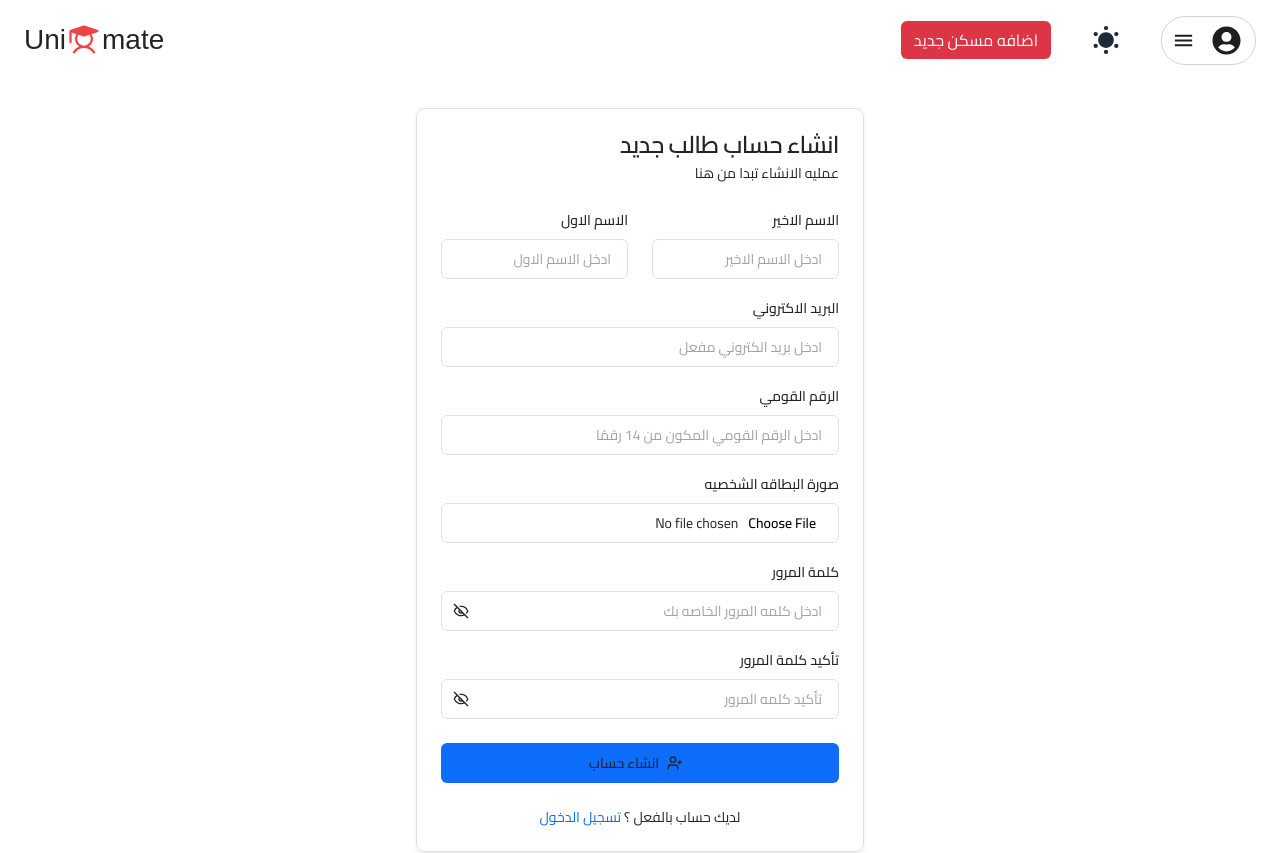
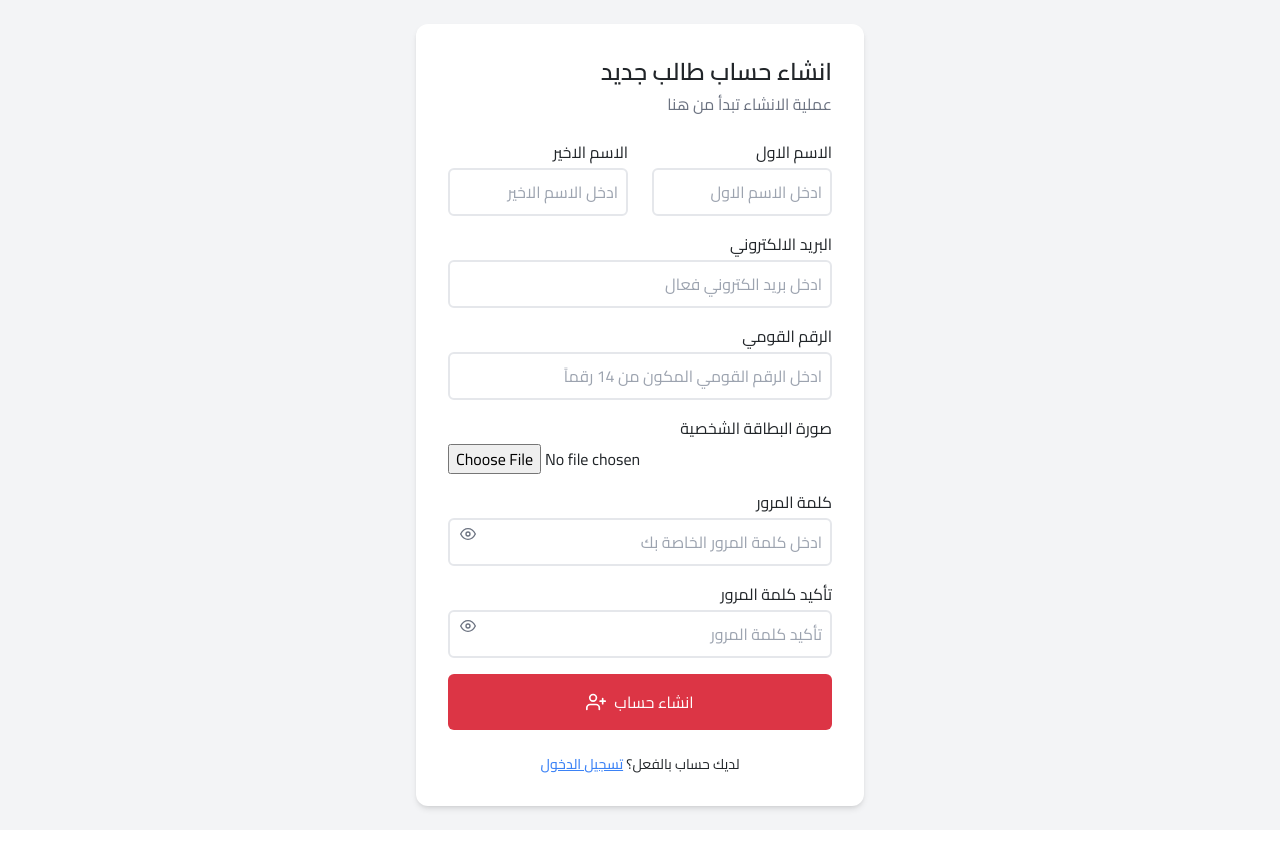
Before and after one commit to Mahmoud-Abd-Elrazek/Unimate, a React (Vite) app: page /register in a window 1280 px wide. Shown: the top 853 px of the page. After the commit the page ends 830 px from the top, so only its background shows below. Built offline with nearby package versions, Linux system fonts and the light colour scheme; a web font is replaced by a local one.

Commit message:
update the register page and reomve the footer and navbar form signin and register pages

```diff
--- a/src/App.tsx
+++ b/src/App.tsx
@@ -1,91 +1,114 @@
-// import React from 'react'
-import { BrowserRouter as Router, Routes, Route, Navigate } from 'react-router-dom'
-// pages
-import Home from "./pages/home/home"
-import Rooms from './pages/rooms/rooms'
-import NotFound from './pages/notfound/notFound'
-import Favorites from './pages/Favorites/favorites'
-// components
-import NavBar from './components/navbar/navbar'
-import Footer from './components/footer/footer'
-// import SigninCard from './components/signincard/signinCard'
-// import Register from './components/RegisterCard/register'
-import SignOutCard from './components/SignOutCard/signoutCard'
-import Help from './pages/Help/help'
+import {
+  BrowserRouter as Router,
+  Routes,
+  Route,
+  Navigate,
+  useLocation
+} from 'react-router-dom';
 
-import RoomDetails from './pages/RoomDetails/roomDetails'
+// Pages
+import Home from "./pages/home/home";
+import Rooms from './pages/rooms/rooms';
+import NotFound from './pages/notfound/notFound';
+import Favorites from './pages/Favorites/favorites';
+import SignOutCard from './components/SignOutCard/signoutCard';
+import Help from './pages/Help/help';
+import RoomDetails from './pages/RoomDetails/roomDetails';
+import ApartmentCard from './components/ApartmentCard/ApartmentCard';
+import Profile from './pages/Profile/profile';
+import AuthorLayout from './pages/AuthorLayout/authorLayout';
+import EditProfilepage from './pages/EditProfilePage/editProfilepage';
+import My_reservations from './pages/My_reservations/My_reservations';
+import Personal_Reviews from './pages/Personal_Reviews/Personal_Reviews';
+import Gallery from './pages/image_details/image_details';
+import UnauthorizedPage from './pages/UnauthorizedPage/UnauthorizedPage';
+import Reservation_requests_Owner from './pages/Reservation_requests_Owner/reservation_requests_Owner';
+import My_Money_transactions from './pages/My_Money_transactions/my_Money_transactions';
+import My_real_estate from './pages/My_properties/my_real_estate';
+import CreatePost from './pages/CreatePost/createPost';
+import Step1 from './pages/CreatePost/step1';
+import Step2 from './pages/CreatePost/step2';
+import Step3 from './pages/CreatePost/step3';
+import Step4 from './pages/CreatePost/step4';
+import LoginPage from './pages/LoginPage/LoginPage';
+import RegisterPage from './pages/RegisterPage/RegisterPage';
+import Housing_Services from './pages/Housing_Services/housing_services';
 
-import ApartmentCard from './components/ApartmentCard/ApartmentCard'
-import Profile from './pages/Profile/profile'
-import AuthorLayout from './pages/AuthorLayout/authorLayout'
-import EditProfilepage from './pages/EditProfilePage/editProfilepage'
-import My_reservations from './pages/My_reservations/My_reservations'
-import Personal_Reviews from './pages/Personal_Reviews/Personal_Reviews'
-import Gallery from './pages/image_details/image_details'
-import UnauthorizedPage from './pages/UnauthorizedPage/UnauthorizedPage'
-import Reservation_requests_Owner from './pages/Reservation_requests_Owner/reservation_requests_Owner'
-import My_Money_transactions from './pages/My_Money_transactions/my_Money_transactions'
-import My_real_estate from './pages/My_properties/my_real_estate'
-import CreatePost from './pages/CreatePost/createPost'
-import Step1 from './pages/CreatePost/step1'
-import Step2 from './pages/CreatePost/step2'
-import Step3 from './pages/CreatePost/step3'
-import Step4 from './pages/CreatePost/step4'
+// Components
+import NavBar from './components/navbar/navbar';
+import Footer from './components/footer/footer';
 
-import LoginPage from './pages/LoginPage/LoginPage'
-import RegisterPage from './pages/RegisterPage/RegisterPage'
-import Housing_Services from './pages/Housing_Services/housing_services'
-// App component  to wrap all routes and components in a Router and Routes
-export default function App() {
+function AppLayout() {
+  const location = useLocation();
+  const hideFooterNavbarRoutes = [
+    '/auther/editprofile',
+    '/auther/help',
+    '/SignIn',
+    '/register',
+    '/signout',
+    '/unauthorized'
+  ];
+
+  const shouldHideFooterNavbar = hideFooterNavbarRoutes.includes(location.pathname);
+
   return (
-    <div>
-      <Router>
-        <NavBar />
-
+    <>
+      {!shouldHideFooterNavbar && <NavBar />}
 
       <Routes>
         <Route path="/" element={<Home />} />
         <Route path="/rooms" element={<Rooms />} />
-          //auth
+
+        {/* Auth */}
         <Route path="/SignIn" element={<LoginPage />} />
-          <Route path='/register' element={<RegisterPage />} />
-          <Route path='/signout' element={<SignOutCard />} />
-          <Route path='/unauthorized' element={<UnauthorizedPage />} />
-          // room detials
-          <Route path='/img_details' element={<Gallery />} />
-          <Route path='/housing_services' element={<Housing_Services />} />
-          <Route path='/ApartmentCard' element={<ApartmentCard />} />
+        <Route path="/register" element={<RegisterPage />} />
+        <Route path="/signout" element={<SignOutCard />} />
+        <Route path="/unauthorized" element={<UnauthorizedPage />} />
 
-          //this route for the user page profile and the owner page profile
-          <Route path='/auther/*' element={<AuthorLayout />} >
-          // this route make the profile page is the default page that show when go to url /auther
+        {/* Room details */}
+        <Route path="/img_details" element={<Gallery />} />
+        <Route path="/housing_services" element={<Housing_Services />} />
+        <Route path="/ApartmentCard" element={<ApartmentCard />} />
+
+        {/* Author Pages */}
+        <Route path="/auther/*" element={<AuthorLayout />}>
           <Route index element={<Navigate to="profile" replace />} />
           <Route path="profile" element={<Profile />} />
           <Route path="favorites" element={<Favorites />} />
-            <Route path='help' element={<Help />} />
-            <Route path='editprofile' element={<EditProfilepage />} />
-            <Route path='myreservations' element={<My_reservations />} />//
-            <Route path='personalreviews' element={<Personal_Reviews />} />
-            <Route path='my_real_estate' element={<My_real_estate />} /> //this route for the owner
-            <Route path='reservation_requests_Owner' element={<Reservation_requests_Owner />} /> //this route for the owner
-            <Route path='my_money_transactions' element={<My_Money_transactions />} /> //this route for the owner
+          <Route path="help" element={<Help />} />
+          <Route path="editprofile" element={<EditProfilepage />} />
+          <Route path="myreservations" element={<My_reservations />} />
+          <Route path="personalreviews" element={<Personal_Reviews />} />
+          <Route path="my_real_estate" element={<My_real_estate />} />
+          <Route path="reservation_requests_Owner" element={<Reservation_requests_Owner />} />
+          <Route path="my_money_transactions" element={<My_Money_transactions />} />
         </Route>
 
-          <Route path='/roomdetails' element={<RoomDetails />} />
+        {/* Room detail page */}
+        <Route path="/roomdetails" element={<RoomDetails />} />
 
-          <Route path='/createpost' element={<CreatePost />}>
+        {/* Create Post */}
+        <Route path="/createpost" element={<CreatePost />}>
           <Route index element={<Navigate to="step1" replace />} />
-            <Route path='step1' element={<Step1 />} />
-            <Route path='step2' element={<Step2 />} />
-            <Route path='step3' element={<Step3 />} />
-            <Route path='step4' element={<Step4 />} />
+          <Route path="step1" element={<Step1 />} />
+          <Route path="step2" element={<Step2 />} />
+          <Route path="step3" element={<Step3 />} />
+          <Route path="step4" element={<Step4 />} />
         </Route>
 
-          <Route path='/help' element={<Help />} />
-          <Route path='*' element={<NotFound />} />
+        <Route path="/help" element={<Help />} />
+        <Route path="*" element={<NotFound />} />
       </Routes>
-        <Footer />
+
+      {!shouldHideFooterNavbar && <Footer />}
+    </>
+  );
+}
+
+export default function App() {
+  return (
+    <Router>
+      <AppLayout />
     </Router>
-    </div>
-  )
+  );
 }
--- a/src/pages/RegisterPage/RegisterPage.tsx
+++ b/src/pages/RegisterPage/RegisterPage.tsx
@@ -1,229 +1,168 @@
+import { Link, useNavigate } from "react-router-dom";
+import z from "zod";
+import { useForm, SubmitHandler } from "react-hook-form";
+import { zodResolver } from "@hookform/resolvers/zod";
 import { useState } from "react";
-import { Link } from "react-router-dom";
-import { Button } from "../../components/ui/button";
-import { Input } from "../../components/ui/input";
-import { Card, CardContent, CardDescription, CardFooter, CardHeader, CardTitle } from "../../components/ui/card";
-import { Form, FormControl, FormField, FormItem, FormLabel, FormMessage } from "../../components/ui/form";
-import { useForm } from "react-hook-form";
-import { Eye, EyeOff, UserPlus } from "lucide-react";
+import { FiEye, FiEyeOff, FiUserPlus } from "react-icons/fi";
 
-// import animation file
-import "../../../public/animations.css";
-
-interface RegisterFormData {
-  firstName: string;
-  lastName: string;
-  email: string;
-  password: string;
-  confirmPassword: string;
-  idPhoto: FileList;
-  nationalId: string;
-}
-
-const RegisterPage = () => {
+export default function RegisterPage() {
+  const navigate = useNavigate();
   const [showPassword, setShowPassword] = useState(false);
   const [showConfirmPassword, setShowConfirmPassword] = useState(false);
 
-  const form = useForm<RegisterFormData>({
-    defaultValues: {
-      firstName: "",
-      lastName: "",
-      email: "",
-      password: "",
-      confirmPassword: "",
-      nationalId: ""
-    }
+  const RegisterSchema = z.object({
+    firstname: z.string().min(1, { message: "ادخل الاسم الاول" }),
+    lastname: z.string().min(1, { message: "ادخل الاسم الاخير" }),
+    email: z.string().email({ message: "ادخل بريد الكتروني صحيح" }),
+    nationalID: z
+      .string()
+      .length(14, { message: "ادخل الرقم القومي المكون من 14 رقماً" }),
+    password: z.string().min(8, { message: "يجب أن تكون كلمة المرور أطول من 8 أحرف" }),
+    confirmPassword: z.string().min(8, "أعد كتابة كلمة المرور"),
+  }).refine((data) => data.password === data.confirmPassword, {
+    message: "كلمتا المرور غير متطابقتين",
+    path: ["confirmPassword"],
   });
 
-  const onSubmit = (data: RegisterFormData) => {
-    console.log("Registration data:", data);
-    // Here you would typically handle registration
+  type RegisterT = z.infer<typeof RegisterSchema>;
+
+  const {
+    register,
+    handleSubmit,
+    formState: { errors, isSubmitting },
+  } = useForm<RegisterT>({
+    mode: "onChange",
+    resolver: zodResolver(RegisterSchema),
+  });
+
+  const OnSubmit: SubmitHandler<RegisterT> = (data) => {
+    console.log(data);
+    navigate("/");
   };
 
   return (
-    <div className="min-h-screen flex items-center justify-center bg-background p-4 slide-in">
-      <Card className="w-full max-w-md">
-        <CardHeader className="text-right">
-          <CardTitle>انشاء حساب طالب جديد</CardTitle>
-          <CardDescription>عمليه الانشاء تبدا من هنا</CardDescription>
-        </CardHeader>
+    <div className="min-h-screen flex items-center justify-center bg-gray-100 p-4">
+      <div className="bg-white w-full max-w-md rounded-xl p-8 shadow-md text-right">
+        <h2 className="text-2xl font-semibold mb-1">انشاء حساب طالب جديد</h2>
+        <p className="text-gray-500 mb-6">عملية الانشاء تبدأ من هنا</p>
 
-        <Form {...form}>
-          <form onSubmit={form.handleSubmit(onSubmit)}>
-            <CardContent className="space-y-4">
-              <div className="grid grid-cols-2 gap-4">
-                <FormField
-                  control={form.control}
-                  name="firstName"
-                  render={({ field }) => (
-                    <FormItem className="text-right">
-                      <FormLabel>الاسم الاول</FormLabel>
-                      <FormControl>
-                        <Input placeholder="ادخل الاسم الاول" {...field} />
-                      </FormControl>
-                      <FormMessage />
-                    </FormItem>
-                  )}
+        <form onSubmit={handleSubmit(OnSubmit)} className="space-y-4">
+          {/* Names */}
+          <div className="flex gap-4" dir="rtl">
+            <div className="flex-1">
+              <label className="block mb-1">الاسم الاول</label>
+              <input
+                type="text"
+                dir="rtl"
+                className="InputStyle w-full"
+                placeholder="ادخل الاسم الاول"
+                {...register("firstname")}
               />
-
-                <FormField
-                  control={form.control}
-                  name="lastName"
-                  render={({ field }) => (
-                    <FormItem className="text-right">
-                      <FormLabel>الاسم الاخير</FormLabel>
-                      <FormControl>
-                        <Input placeholder="ادخل الاسم الاخير" {...field} />
-                      </FormControl>
-                      <FormMessage />
-                    </FormItem>
-                  )}
+              {errors.firstname && <p className="ErrorMessage">{errors.firstname.message}</p>}
+            </div>
+            <div className="flex-1">
+              <label className="block mb-1">الاسم الاخير</label>
+              <input
+                type="text"
+                dir="rtl"
+                className="InputStyle w-full"
+                placeholder="ادخل الاسم الاخير"
+                {...register("lastname")}
               />
+              {errors.lastname && <p className="ErrorMessage">{errors.lastname.message}</p>}
+            </div>
           </div>
 
-              <FormField
-                control={form.control}
-                name="email"
-                render={({ field }) => (
-                  <FormItem className="text-right">
-                    <FormLabel>البريد الاكتروني</FormLabel>
-                    <FormControl>
-                      <Input
+          {/* Email */}
+          <div>
+            <label className="block mb-1">البريد الالكتروني</label>
+            <input
               type="email"
-                        placeholder="ادخل بريد الكتروني مفعل"
-                        {...field}
+              dir="rtl"
+              className="InputStyle w-full"
+              placeholder="ادخل بريد الكتروني فعال"
+              {...register("email")}
             />
-                    </FormControl>
-                    <FormMessage />
-                  </FormItem>
-                )}
+            {errors.email && <p className="ErrorMessage">{errors.email.message}</p>}
+          </div>
+
+          {/* National ID */}
+          <div>
+            <label className="block mb-1">الرقم القومي</label>
+            <input
+              type="text"
+              dir="rtl"
+              className="InputStyle w-full"
+              placeholder="ادخل الرقم القومي المكون من 14 رقماً"
+              {...register("nationalID")}
             />
+            {errors.nationalID && <p className="ErrorMessage">{errors.nationalID.message}</p>}
+          </div>
 
-              <FormField
-                control={form.control}
-                name="nationalId"
-                render={({ field }) => (
-                  <FormItem className="text-right">
-                    <FormLabel>الرقم القومي</FormLabel>
-                    <FormControl>
-                      <Input placeholder="ادخل الرقم القومي المكون من 14 رقمًا"
-                        {...field} />
-                    </FormControl>
-                    <FormMessage />
-                  </FormItem>
-                )}
+          {/* File Upload */}
+          <div>
+            <label className="block mb-1">صورة البطاقة الشخصية</label>
+            <input type="file" className="block w-full" />
+          </div>
+
+          {/* Password */}
+          <div className="relative">
+            <label className="block mb-1">كلمة المرور</label>
+            <input
+              type={showPassword ? "text" : "password"}
+              dir="rtl"
+              className="InputStyle w-full pr-10"
+              placeholder="ادخل كلمة المرور الخاصة بك"
+              {...register("password")}
             />
+            <button
+              type="button"
+              onClick={() => setShowPassword((prev) => !prev)}
+              className="absolute left-3 top-9 text-gray-500"
+            >
+              {showPassword ? <FiEyeOff /> : <FiEye />}
+            </button>
+            {errors.password && <p className="ErrorMessage">{errors.password.message}</p>}
+          </div>
 
-              <FormField
-                control={form.control}
-                name="idPhoto"
-                render={({ field }) => (
-                  <FormItem className="text-right">
-                    <FormLabel>صورة البطاقه الشخصيه</FormLabel>
-                    <FormControl>
-                      <Input
-                        type="file"
-                        accept="image/*"
-                        name={field.name}
-                        ref={field.ref}
-                        onChange={(e) => {
-                          field.onChange(e.target.files);
-                        }}
-                        onBlur={field.onBlur}
+          {/* Confirm Password */}
+          <div className="relative">
+            <label className="block mb-1">تأكيد كلمة المرور</label>
+            <input
+              type={showConfirmPassword ? "text" : "password"}
+              dir="rtl"
+              className="InputStyle w-full pr-10"
+              placeholder="تأكيد كلمة المرور"
+              {...register("confirmPassword")}
             />
-                    </FormControl>
-                    <FormMessage />
-                  </FormItem>
-                )}
-              />
+            <button
+              type="button"
+              onClick={() => setShowConfirmPassword((prev) => !prev)}
+              className="absolute left-3 top-9 text-gray-500"
+            >
+              {showConfirmPassword ? <FiEyeOff /> : <FiEye />}
+            </button>
+            {errors.confirmPassword && <p className="ErrorMessage">{errors.confirmPassword.message}</p>}
+          </div>
 
-              <FormField
-                control={form.control}
-                name="password"
-                render={({ field }) => (
-                  <FormItem className="text-right">
-                    <FormLabel>كلمة المرور</FormLabel>
-                    <FormControl>
-                      <div className="relative">
-                        <Input
-                          type={showPassword ? "text" : "password"}
-                          placeholder="ادخل كلمه المرور الخاصه بك"
-                          {...field}
-                        />
-                        <Button
-                          type="button"
-                          variant="ghost"
-                          size="icon"
-                          className="absolute left-0 top-0 h-full px-3 py-2 hover:bg-transparent"
-                          onClick={() => setShowPassword(!showPassword)}
+          {/* Submit Button */}
+          <button
+            disabled={isSubmitting}
+            type="submit"
+            className="w-full MainColorBG text-white flex items-center justify-center gap-2 rounded-md py-3"
           >
-                          {showPassword ? (
-                            <Eye className="h-4 w-4 text-muted-foreground" />
-                          ) : (
-                            <EyeOff className="h-4 w-4 text-muted-foreground" />
-                          )}
-                        </Button>
-                      </div>
-                    </FormControl>
-                    <FormMessage />
-                  </FormItem>
-                )}
-              />
+            <FiUserPlus className="text-xl" />
+            انشاء حساب
+          </button>
+        </form>
 
-              <FormField
-                control={form.control}
-                name="confirmPassword"
-                render={({ field }) => (
-                  <FormItem className="text-right">
-                    <FormLabel>تأكيد كلمة المرور</FormLabel>
-                    <FormControl>
-                      <div className="relative">
-                        <Input
-                          type={showConfirmPassword ? "text" : "password"}
-                          placeholder="تأكيد كلمه المرور"
-                          {...field}
-                        />
-                        <Button
-                          type="button"
-                          variant="ghost"
-                          size="icon"
-                          className="absolute left-0 top-0 h-full px-3 py-2 hover:bg-transparent"
-                          onClick={() => setShowConfirmPassword(!showConfirmPassword)}
-                        >
-                          {showConfirmPassword ? (
-                            <Eye className="h-4 w-4 text-muted-foreground" />
-                          ) : (
-                            <EyeOff className="h-4 w-4 text-muted-foreground" />
-                          )}
-                        </Button>
-                      </div>
-                    </FormControl>
-                    <FormMessage />
-                  </FormItem>
-                )}
-              />
-            </CardContent>
-
-            <CardFooter className="flex flex-col gap-4">
-              <Button type="submit" className="w-full">
-                انشاء حساب
-                <UserPlus className="mr-2 h-4 w-4" />
-              </Button>
-              <div className="text-sm text-muted-foreground text-center">
-                لديك حساب بالفعل ؟{" "}
-                <Link
-                  to="/SignIn"
-                  className="text-primary hover:underline"
-                >
+        <p className="mt-4 text-center text-sm">
+          لديك حساب بالفعل؟{" "}
+          <Link to="/SignIn" className="text-blue-500 font-medium underline">
             تسجيل الدخول
           </Link>
+        </p>
       </div>
-            </CardFooter>
-          </form>
-        </Form>
-      </Card>
     </div>
   );
-};
-
-export default RegisterPage;
+}
```
Lines whose indentation alone changed are shown as unchanged.
